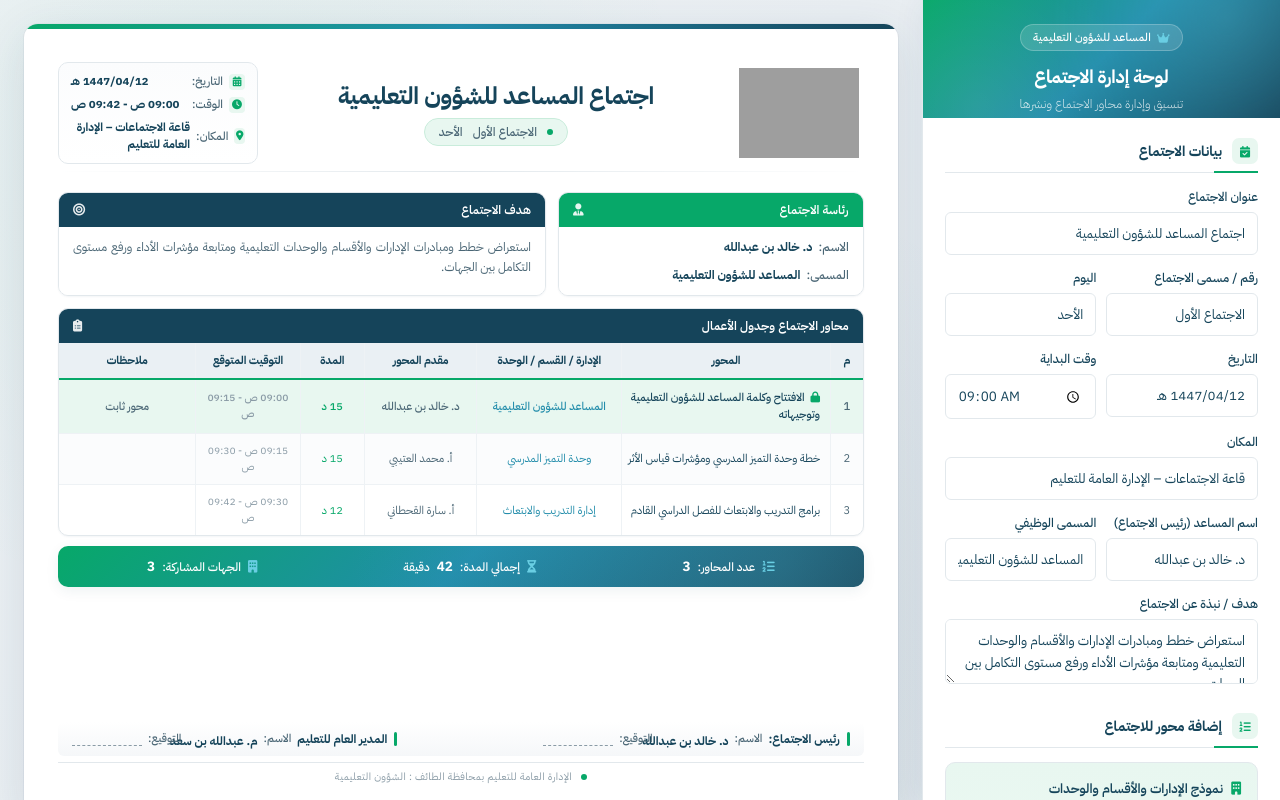
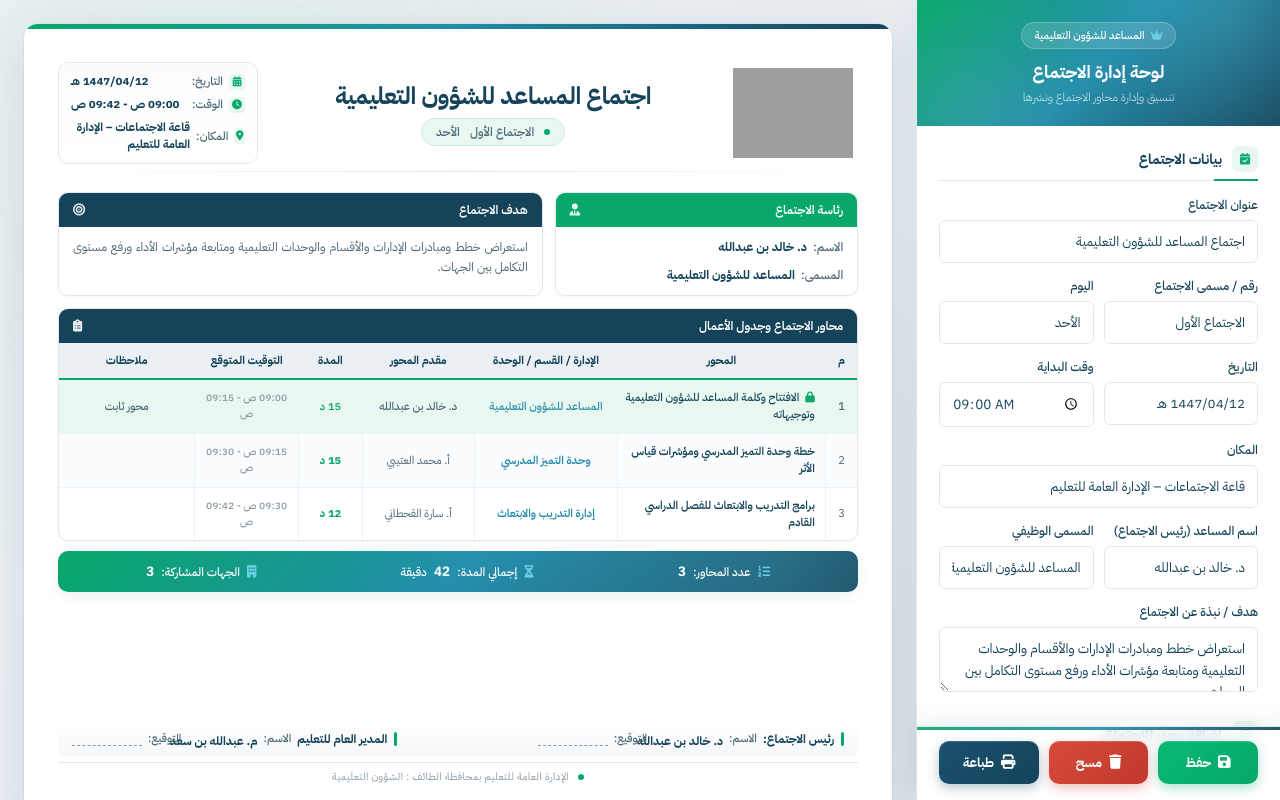
Before and after one commit to yaz2013yaz-code/meeting-agenda, a plain HTML site: page index.html in a window 1280 px wide. Drawn offline with Linux system fonts and the light colour scheme; grey boxes are pictures that could not be loaded.

Commit message:
Update index.html

```diff
--- a/index.html
+++ b/index.html
@@ -13,14 +13,11 @@
         --moe-green:   #07a869;
         --moe-teal:    #15445a;
         --moe-gold:    #c1b489;
-        --moe-gray:    #c2c1c1;
         --moe-blue:    #3d7eb9;
         --moe-blue-2:  #3078a6;
         --moe-teal-2:  #218caa;
         --moe-cyan:    #69cee3;
         --moe-purple:  #351375;
-        --moe-purple-2:#7258a4;
-        --moe-purple-3:#7a80ff;
 
         --bg:        #f5f7f9;
         --paper:     #ffffff;
@@ -33,14 +30,13 @@
         --green-100: #c9ecdb;
         --teal-50:   #eaf0f4;
         --teal-100:  #d4e0e7;
-        --gold-50:   #f7f4ec;
+        --danger:    #c0392b;
 
         --shadow-sm: 0 1px 2px rgba(21,68,90,.05);
         --shadow-md: 0 4px 14px rgba(21,68,90,.07);
         --shadow-lg: 0 12px 40px rgba(21,68,90,.10);
 
         --moe-gradient: linear-gradient(135deg, var(--moe-green) 0%, var(--moe-teal-2) 50%, var(--moe-teal) 100%);
-        --moe-gradient-soft: linear-gradient(135deg, var(--moe-green) 0%, var(--moe-teal) 100%);
 
         --radius-sm: 6px;
         --radius-md: 10px;
@@ -59,28 +55,30 @@
         display: flex;
         min-height: 100vh;
         -webkit-font-smoothing: antialiased;
-        font-weight: 400;
     }
 
     .app-container { display: flex; width: 100%; height: 100vh; overflow: hidden; }
 
+    /* ==================== لوحة التحكم ==================== */
     .form-section {
-        width: 460px;
+        width: 470px;
         background: var(--paper);
         border-left: 1px solid var(--line);
         display: flex;
         flex-direction: column;
         box-shadow: -6px 0 24px rgba(21,68,90,.05);
         z-index: 10;
+        position: relative;
     }
 
     .form-header {
-        padding: 24px 22px 20px;
+        padding: 22px 22px 20px;
         background: var(--moe-gradient);
         color: #fff;
         text-align: center;
         position: relative;
         overflow: hidden;
+        flex-shrink: 0;
     }
     .form-header::before {
         content: '';
@@ -100,63 +98,43 @@
         border: 1px solid rgba(255,255,255,.22);
         padding: 4px 12px;
         border-radius: 999px;
-        font-size: .7rem;
+        font-size: .68rem;
         font-weight: 500;
-        margin-bottom: 12px;
+        margin-bottom: 10px;
         position: relative;
         z-index: 1;
-        letter-spacing: .2px;
     }
-    .header-badge i { color: var(--moe-cyan); font-size: .7rem; }
+    .header-badge i { color: var(--moe-cyan); font-size: .68rem; }
 
     .form-header h2 {
-        font-size: 1.15rem;
+        font-size: 1.1rem;
         font-weight: 700;
         margin-bottom: 4px;
         position: relative;
         z-index: 1;
-        letter-spacing: -.2px;
     }
     .form-header p {
-        font-size: .76rem;
+        font-size: .72rem;
         opacity: .85;
         position: relative;
         z-index: 1;
         font-weight: 300;
-        letter-spacing: .1px;
-    }
-
-    .form-actions {
-        display: flex;
-        gap: 7px;
-        justify-content: center;
-        margin-top: 16px;
-        flex-wrap: wrap;
-        position: relative;
-        z-index: 1;
     }
 
     .btn {
-        padding: 9px 13px;
+        padding: 8px 11px;
         border: none;
         border-radius: var(--radius-sm);
         cursor: pointer;
         font-weight: 600;
-        font-size: .8rem;
+        font-size: .74rem;
         transition: all .18s ease;
         display: inline-flex;
         align-items: center;
-        gap: 6px;
+        gap: 5px;
         font-family: inherit;
-        letter-spacing: -.1px;
     }
     .btn:hover { transform: translateY(-1px); filter: brightness(1.05); }
-    .btn:active { transform: translateY(0); }
-
-    .btn-save  { background: var(--moe-green); color: #fff; }
-    .btn-load  { background: var(--moe-blue); color: #fff; }
-    .btn-clear { background: #c0392b; color: #fff; }
-    .btn-print { background: var(--moe-teal); color: #fff; }
 
     .btn-add-row {
         background: var(--moe-green);
@@ -174,7 +152,7 @@
     }
     .btn-cancel-edit {
         background: transparent;
-        color: #c0392b;
+        color: var(--danger);
         border: 1px solid #e3b7b2;
         padding: 8px 14px;
         font-size: .78rem;
@@ -187,23 +165,16 @@
 
     .btn-export { background: var(--moe-teal-2); color: #fff; font-size: .76rem; flex: 1; justify-content: center; }
     .btn-import { background: var(--moe-blue-2); color: #fff; font-size: .76rem; flex: 1; justify-content: center; }
-    .btn-del-row{ background: #c0392b; color: #fff; padding: 4px 8px; font-size: .68rem; border-radius: 5px; }
+    .btn-del-row{ background: var(--danger); color: #fff; padding: 4px 8px; font-size: .68rem; border-radius: 5px; }
     .btn-mini   { background: var(--moe-teal-2); color: #fff; padding: 4px 8px; font-size: .68rem; border-radius: 5px; }
-    .btn-edit-row {
-        background: var(--moe-blue);
-        color: #fff;
-        padding: 4px 8px;
-        font-size: .68rem;
-        border-radius: 5px;
-    }
-    .btn-edit-row:hover { background: var(--moe-blue-2); }
+    .btn-edit-row { background: var(--moe-blue); color: #fff; padding: 4px 8px; font-size: .68rem; border-radius: 5px; }
     .btn-mini:disabled, .btn-del-row:disabled { opacity: .3; cursor: not-allowed; transform: none !important; filter: none; }
 
     .toast-msg {
         padding: 10px 14px;
         margin: 12px 0 0 0;
         border-radius: var(--radius-sm);
-        font-size: .78rem;
+        font-size: .76rem;
         display: none;
         align-items: center;
         justify-content: center;
@@ -215,14 +186,86 @@
     }
     @keyframes slideDown { from { transform: translateY(-6px); opacity: 0; } to { transform: translateY(0); opacity: 1; } }
     .toast-success { background: var(--moe-green); color: #fff; }
-    .toast-error   { background: #c0392b; color: #fff; }
+    .toast-error   { background: var(--danger); color: #fff; }
+    .toast-info    { background: var(--moe-teal-2); color: #fff; }
 
-    .form-body { padding: 20px 22px 32px; overflow-y: auto; flex-grow: 1; }
+    .form-body {
+        padding: 20px 22px 90px;
+        overflow-y: auto;
+        flex-grow: 1;
+    }
     .form-body::-webkit-scrollbar { width: 8px; }
     .form-body::-webkit-scrollbar-track { background: var(--bg); }
     .form-body::-webkit-scrollbar-thumb { background: var(--teal-100); border-radius: 4px; }
-    .form-body::-webkit-scrollbar-thumb:hover { background: var(--moe-teal-2); }
 
+    /* ==================== الشريط السفلي الثابت ==================== */
+    .form-footer-bar {
+        position: absolute;
+        bottom: 0;
+        right: 0;
+        left: 0;
+        background: linear-gradient(180deg, rgba(255,255,255,.6) 0%, #ffffff 40%);
+        border-top: 1px solid var(--line);
+        padding: 14px 22px 16px;
+        display: flex;
+        gap: 10px;
+        box-shadow: 0 -8px 24px rgba(21,68,90,.06);
+        backdrop-filter: blur(8px);
+        z-index: 5;
+    }
+    .form-footer-bar::before {
+        content: '';
+        position: absolute;
+        top: 0; right: 0; left: 0;
+        height: 3px;
+        background: var(--moe-gradient);
+        opacity: .9;
+    }
+
+    .btn-footer {
+        flex: 1;
+        padding: 12px 14px;
+        border: none;
+        border-radius: var(--radius-md);
+        cursor: pointer;
+        font-weight: 700;
+        font-size: .82rem;
+        transition: all .2s ease;
+        display: inline-flex;
+        align-items: center;
+        justify-content: center;
+        gap: 7px;
+        font-family: inherit;
+        position: relative;
+        overflow: hidden;
+        letter-spacing: -.1px;
+    }
+    .btn-footer i { font-size: .9rem; }
+    .btn-footer:hover { transform: translateY(-2px); }
+    .btn-footer:active { transform: translateY(0); }
+
+    .btn-footer-save {
+        background: linear-gradient(135deg, #08b874 0%, #07a869 100%);
+        color: #fff;
+        box-shadow: 0 4px 12px rgba(7,168,105,.32), inset 0 1px 0 rgba(255,255,255,.2);
+    }
+    .btn-footer-save:hover { box-shadow: 0 6px 18px rgba(7,168,105,.42), inset 0 1px 0 rgba(255,255,255,.2); }
+
+    .btn-footer-clear {
+        background: linear-gradient(135deg, #d64a3a 0%, #c0392b 100%);
+        color: #fff;
+        box-shadow: 0 4px 12px rgba(192,57,43,.30), inset 0 1px 0 rgba(255,255,255,.18);
+    }
+    .btn-footer-clear:hover { box-shadow: 0 6px 18px rgba(192,57,43,.40), inset 0 1px 0 rgba(255,255,255,.18); }
+
+    .btn-footer-print {
+        background: linear-gradient(135deg, #1b5170 0%, #15445a 100%);
+        color: #fff;
+        box-shadow: 0 4px 12px rgba(21,68,90,.30), inset 0 1px 0 rgba(255,255,255,.15);
+    }
+    .btn-footer-print:hover { box-shadow: 0 6px 18px rgba(21,68,90,.42), inset 0 1px 0 rgba(255,255,255,.15); }
+
+    /* ==================== عناوين الأقسام ==================== */
     .sec-title {
         display: flex;
         align-items: center;
@@ -243,7 +286,7 @@
         width: 44px; height: 2px;
         background: var(--moe-green);
     }
-    .sec-title i {
+    .sec-title > i:first-child {
         width: 26px; height: 26px;
         display: inline-flex;
         align-items: center;
@@ -252,7 +295,9 @@
         color: var(--moe-green);
         border-radius: 7px;
         font-size: .72rem;
+        flex-shrink: 0;
     }
+    .sec-title .sec-title-text { flex: 1; }
 
     .form-group { margin-bottom: 13px; }
     .form-group label {
@@ -281,11 +326,6 @@
         border-color: var(--moe-green);
         box-shadow: 0 0 0 3px rgba(7,168,105,.12);
     }
-    .form-control:disabled {
-        background: var(--teal-50);
-        color: var(--ink-mute);
-        cursor: not-allowed;
-    }
 
     .grid-2 { display: flex; gap: 10px; }
     .grid-2 > * { flex: 1; min-width: 0; }
@@ -313,7 +353,6 @@
         font-weight: 600;
     }
     .dynamic-table-controls h4 i { color: var(--moe-green); }
-    .dynamic-table-controls.editing-mode h4 i { color: var(--moe-teal-2); }
 
     .edit-banner {
         display: none;
@@ -323,7 +362,7 @@
         color: #fff;
         padding: 8px 12px;
         border-radius: var(--radius-sm);
-        font-size: .76rem;
+        font-size: .74rem;
         font-weight: 500;
         margin-bottom: 12px;
         animation: slideDown .25s ease;
@@ -394,7 +433,6 @@
     .preview-section::-webkit-scrollbar { width: 10px; }
     .preview-section::-webkit-scrollbar-track { background: transparent; }
     .preview-section::-webkit-scrollbar-thumb { background: rgba(21,68,90,.18); border-radius: 5px; }
-    .preview-section::-webkit-scrollbar-thumb:hover { background: rgba(21,68,90,.3); }
 
     .a4-card {
         width: 297mm;
@@ -523,15 +561,12 @@
         align-items: center;
         justify-content: space-between;
         font-size: .76rem;
-        letter-spacing: .1px;
     }
     .sec-header i { opacity: .9; font-size: .76rem; }
 
     .bg-info     { background: var(--moe-green); }
     .bg-desc     { background: var(--moe-teal); }
     .bg-topics   { background: var(--moe-teal); }
-    .bg-factors  { background: var(--moe-green); }
-    .bg-partners { background: var(--moe-purple); }
 
     .sec-content {
         padding: 10px 14px;
@@ -540,7 +575,6 @@
         background: var(--paper);
         color: var(--ink-soft);
         line-height: 1.65;
-        font-weight: 400;
     }
 
     .info-list { list-style: none; padding: 0; display: flex; flex-direction: column; gap: 8px; }
@@ -573,7 +607,6 @@
         border-left: 1px solid var(--line-soft);
         font-weight: 700;
         font-size: .7rem;
-        letter-spacing: -.1px;
     }
     .styled-table th:last-child { border-left: none; }
     .styled-table td {
@@ -584,7 +617,6 @@
         word-wrap: break-word;
         line-height: 1.55;
         color: var(--ink-soft);
-        font-weight: 400;
     }
     .styled-table td:last-child { border-left: none; }
     .styled-table tbody tr:nth-child(even) { background: #fbfcfd; }
@@ -695,9 +727,11 @@
         vertical-align: middle;
     }
 
+    /* ==================== التجاوب ==================== */
     @media (max-width: 1200px) {
         .app-container { flex-direction: column; overflow: auto; }
-        .form-section { width: 100%; border-left: none; border-bottom: 1px solid var(--line); flex-shrink: 0; }
+        .form-section { width: 100%; border-left: none; border-bottom: 1px solid var(--line); flex-shrink: 0; height: auto; }
+        .form-footer-bar { position: sticky; }
         .preview-section { overflow: visible; padding: 12px; }
         .a4-card {
             transform: scale(calc(100vw / 310mm));
@@ -729,6 +763,8 @@
 <div class="app-container">
 
     <aside class="form-section">
+
+        <!-- ============ الترويسة ============ -->
         <div class="form-header">
             <div class="header-badge">
                 <i class="fas fa-crown"></i>
@@ -736,18 +772,17 @@
             </div>
             <h2>لوحة إدارة الاجتماع</h2>
             <p>تنسيق وإدارة محاور الاجتماع ونشرها</p>
-            <div class="form-actions">
-                <button type="button" class="btn btn-save"  onclick="saveData()"><i class="fas fa-save"></i> حفظ</button>
-                <button type="button" class="btn btn-load"  onclick="loadData()"><i class="fas fa-upload"></i> استرجاع</button>
-                <button type="button" class="btn btn-clear" onclick="clearData()"><i class="fas fa-trash"></i> مسح</button>
-                <button type="button" class="btn btn-print" onclick="window.print()"><i class="fas fa-print"></i> طباعة</button>
-            </div>
+
             <div id="toast-notification" class="toast-msg"></div>
         </div>
 
         <div class="form-body">
 
-            <div class="sec-title"><i class="fas fa-calendar-check"></i> بيانات الاجتماع</div>
+            <!-- ========== بيانات الاجتماع ========== -->
+            <div class="sec-title">
+                <i class="fas fa-calendar-check"></i>
+                <span class="sec-title-text">بيانات الاجتماع</span>
+            </div>
 
             <div class="form-group">
                 <label>عنوان الاجتماع</label>
@@ -797,7 +832,11 @@
                 <textarea id="inp-purpose" class="form-control" placeholder="استعراض خطط ومبادرات الإدارات والأقسام والوحدات..." oninput="updateView()"></textarea>
             </div>
 
-            <div class="sec-title"><i class="fas fa-list-ol"></i> إضافة محور للاجتماع</div>
+            <!-- ========== إضافة محور ========== -->
+            <div class="sec-title">
+                <i class="fas fa-list-ol"></i>
+                <span class="sec-title-text">إضافة محور للاجتماع</span>
+            </div>
 
             <div class="dynamic-table-controls" id="topics-form-box">
                 <h4><i class="fas fa-building" id="form-box-icon"></i> <span id="form-box-title">نموذج الإدارات والأقسام والوحدات</span></h4>
@@ -841,7 +880,7 @@
 
                 <p class="hint">
                     <i class="fas fa-info-circle"></i>
-                    <span>لتعديل <b>محور الافتتاح</b> اضغط على أيقونة القلم ✏️ بجانبه في قائمة المحاور بالأسفل، ثم عدّل الحقول هنا.</span>
+                    <span>لتعديل <b>محور الافتتاح</b> اضغط على أيقونة القلم ✏️ بجانبه في قائمة المحاور بالأسفل.</span>
                 </p>
 
                 <div id="topics-list-manage" style="margin-top: 14px;"></div>
@@ -857,7 +896,11 @@
                 </div>
             </div>
 
-            <div class="sec-title"><i class="fas fa-stamp"></i> اعتماد الاجتماع</div>
+            <!-- ========== اعتماد الاجتماع ========== -->
+            <div class="sec-title">
+                <i class="fas fa-stamp"></i>
+                <span class="sec-title-text">اعتماد الاجتماع</span>
+            </div>
 
             <div class="form-group">
                 <label>اسم المعتمد</label>
@@ -869,8 +912,26 @@
             </div>
 
         </div>
+
+        <!-- ============ شريط الأزرار السفلي الثابت ============ -->
+        <div class="form-footer-bar">
+            <button type="button" class="btn-footer btn-footer-save" onclick="saveData()">
+                <i class="fas fa-save"></i>
+                <span>حفظ</span>
+            </button>
+            <button type="button" class="btn-footer btn-footer-clear" onclick="clearData()">
+                <i class="fas fa-trash"></i>
+                <span>مسح</span>
+            </button>
+            <button type="button" class="btn-footer btn-footer-print" onclick="window.print()">
+                <i class="fas fa-print"></i>
+                <span>طباعة</span>
+            </button>
+        </div>
+
     </aside>
 
+    <!-- ===================== المعاينة ===================== -->
     <main class="preview-section">
         <div class="a4-card" id="print-area">
 
@@ -1019,7 +1080,6 @@ let stateData = {
     ]
 };
 
-/* حالة التعديل على محور الافتتاح */
 let editingFixedTopic = false;
 
 /* ==================== أدوات مساعدة ==================== */
@@ -1142,11 +1202,9 @@ function addTopic() {
     if (!entity) { showToast('يرجى تحديد الإدارة / القسم / الوحدة', 'error'); return; }
     if (!duration || duration <= 0) { showToast('يرجى إدخال مدة صحيحة بالدقائق', 'error'); return; }
 
-    /* وضع التعديل على محور الافتتاح */
     if (editingFixedTopic) {
         stateData.topics[0] = {
-            axis,
-            entity,
+            axis, entity,
             presenter: presenter || '---',
             duration,
             notes: notes || '',
@@ -1159,7 +1217,6 @@ function addTopic() {
         return;
     }
 
-    /* الإضافة العادية */
     stateData.topics.push({
         axis, entity,
         presenter: presenter || '---',
@@ -1175,7 +1232,6 @@ function addTopic() {
     showToast('تمت إضافة المحور بنجاح', 'success');
 }
 
-/* بدء تعديل محور الافتتاح */
 function startEditFixedTopic() {
     const fixed = stateData.topics[0];
     if (!fixed || !fixed.fixed) return;
@@ -1188,30 +1244,23 @@ function startEditFixedTopic() {
     $('top-duration').value  = fixed.duration || 15;
     $('top-notes').value     = fixed.notes || '';
 
-    /* تحويل الزر إلى وضع التحديث */
     $('btn-add-text').textContent = 'تحديث محور الافتتاح';
     $('btn-add-icon').className   = 'fas fa-save';
     $('btn-add-topic').classList.add('editing');
     $('btn-cancel-edit').style.display = 'inline-flex';
 
-    /* إظهار البانر وتلوين الصندوق */
     $('edit-banner').classList.add('show');
     $('topics-form-box').classList.add('editing-mode');
     $('form-box-icon').className = 'fas fa-pen-to-square';
     $('form-box-title').textContent = 'تعديل محور الافتتاح';
 
-    /* تحديث قائمة المحاور لإبراز الصف الجاري تعديله */
     renderManageList();
-
-    /* تمرير إلى النموذج */
     $('topics-form-box').scrollIntoView({ behavior: 'smooth', block: 'start' });
     setTimeout(() => $('top-axis').focus(), 300);
 }
 
-/* إلغاء وضع التعديل */
 function cancelEditFixed() {
     editingFixedTopic = false;
-
     ['top-entity', 'top-axis', 'top-presenter', 'top-notes'].forEach(id => $(id).value = '');
     $('top-duration').value = 10;
 
@@ -1224,7 +1273,6 @@ function cancelEditFixed() {
     $('topics-form-box').classList.remove('editing-mode');
     $('form-box-icon').className = 'fas fa-building';
     $('form-box-title').textContent = 'نموذج الإدارات والأقسام والوحدات';
-
     renderManageList();
 }
 
@@ -1336,37 +1384,10 @@ function importTopics(file) {
     reader.readAsText(file);
 }
 
-/* ==================== الحفظ والاسترجاع ==================== */
+/* ==================== الحفظ والمسح ==================== */
 function saveData() {
     localStorage.setItem('meeting_agenda_data', JSON.stringify(stateData));
     showToast('تم حفظ البيانات محلياً بنجاح', 'success');
-}
-
-function loadData() {
-    const saved = localStorage.getItem('meeting_agenda_data');
-    if (!saved) { showToast('لا توجد بيانات محفوظة مسبقاً', 'error'); return; }
-
-    const parsed = JSON.parse(saved);
-    stateData = Object.assign(stateData, parsed);
-
-    if (!stateData.topics.length || !stateData.topics[0].fixed) {
-        stateData.topics.unshift({
-            axis: 'الافتتاح وكلمة المساعد للشؤون التعليمية وتوجيهاته',
-            entity: FIXED_ENTITY,
-            presenter: stateData.assistantName || '---',
-            duration: 15,
-            notes: 'محور ثابت',
-            fixed: true
-        });
-    }
-
-    /* إلغاء أي وضع تعديل قبل الاسترجاع */
-    cancelEditFixed();
-
-    bindInputs();
-    updateView();
-    renderManageList();
-    showToast('تم استرجاع البيانات بنجاح', 'success');
 }
 
 function clearData() {
@@ -1387,7 +1408,6 @@ function clearData() {
     };
 
     cancelEditFixed();
-
     bindInputs();
     updateView();
     renderManageList();
@@ -1399,7 +1419,8 @@ function showToast(msg, type) {
     const toast = $('toast-notification');
     if (!toast) return;
     toast.className = `toast-msg toast-${type}`;
-    toast.innerHTML = `<i class="fas fa-${type === 'success' ? 'check-circle' : 'exclamation-circle'}"></i> ${msg}`;
+    const icon = type === 'success' ? 'check-circle' : type === 'info' ? 'info-circle' : 'exclamation-circle';
+    toast.innerHTML = `<i class="fas fa-${icon}"></i> ${msg}`;
     toast.style.display = 'flex';
     clearTimeout(toast._timer);
     toast._timer = setTimeout(() => { toast.style.display = 'none'; }, 2500);
```
